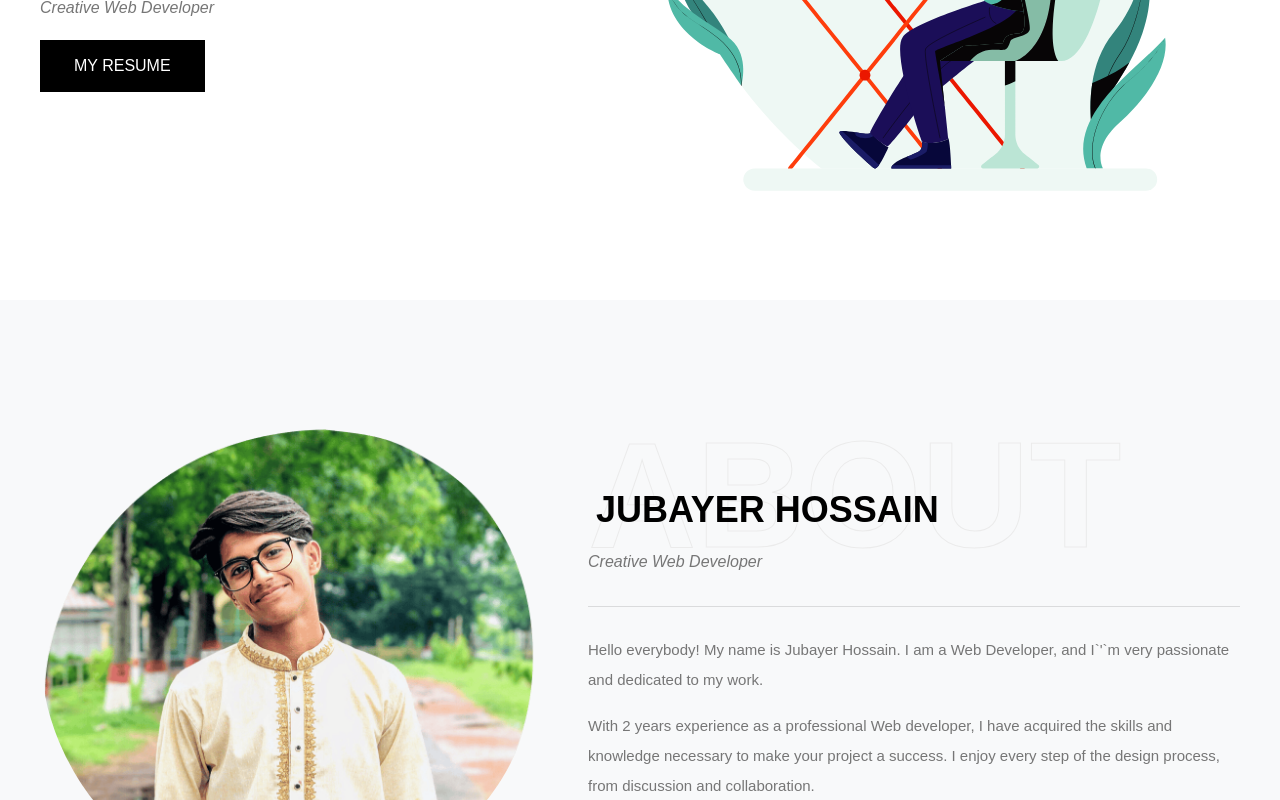
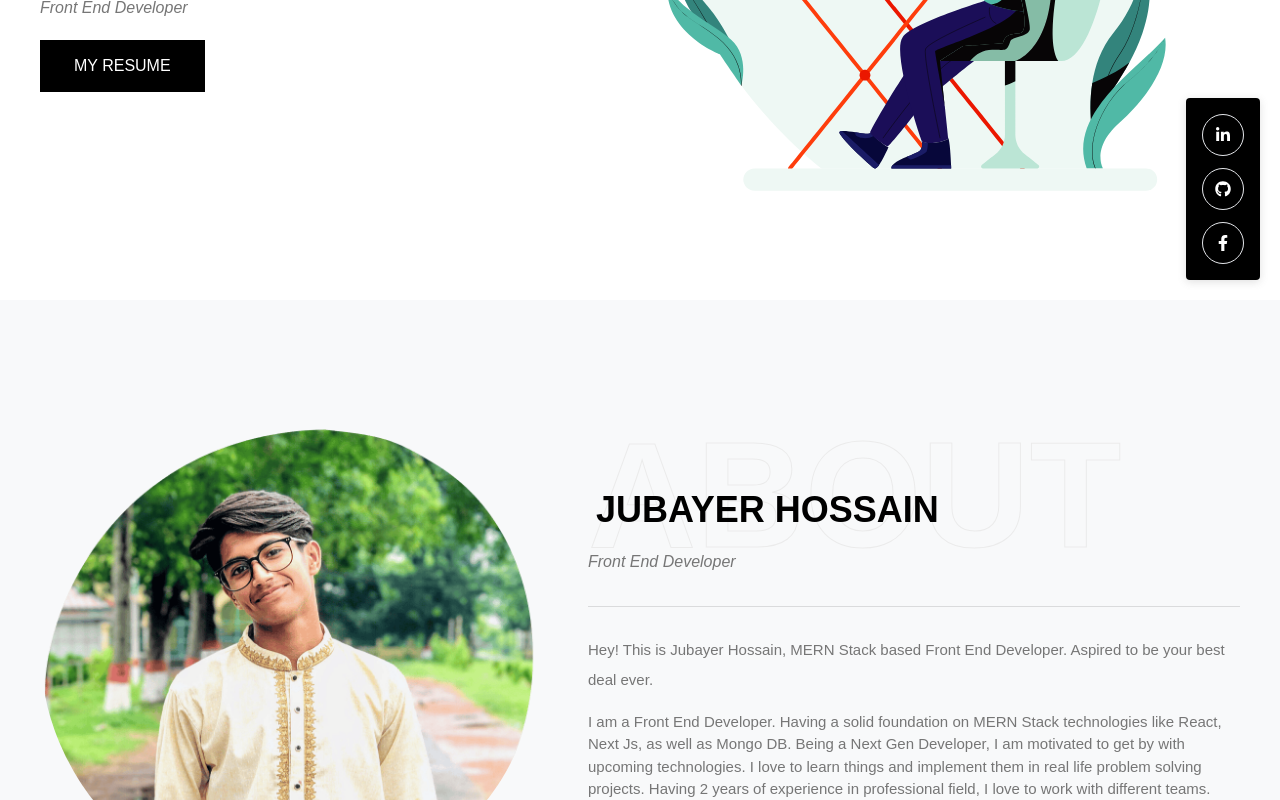
Before and after one commit to jubayerCodes/jubayerHossain, a React (Vite) app: page / in a window 1280 px wide. Shown: the part 500-1300 px from the top of the page. Built offline with nearby package versions, Linux system fonts and the light colour scheme.

Commit message:
added fixed social icons

```diff
--- /dev/null
+++ b/src/components/SocialLinks/SocialLinks.css
@@ -0,0 +1,3 @@
+.links-container{
+    box-shadow: rgba(99, 99, 99, 0.2) 0px 2px 8px 0px;
+}
--- /dev/null
+++ b/src/components/SocialLinks/SocialLinks.jsx
@@ -0,0 +1,28 @@
+
+import { FaFacebookF, FaGithub, FaLinkedinIn } from 'react-icons/fa';
+import { Link } from 'react-router-dom';
+import './SocialLinks.css'
+
+const SocialLinks = () => {
+    return (
+        <div className='links-container z-50 p-4 rounded bg-black fixed bottom-5 right-5 flex flex-col justify-start items-center gap-3'>
+            <Link target='_blank' to={'https://www.linkedin.com/in/jubayer-hossain-6b866723b/'}>
+                <button className='text-base text-white border  rounded-full p-3 hover:bg-white hover:text-black duration-200'>
+                    <FaLinkedinIn />
+                </button>
+            </Link>
+            <Link target='_blank' to={'https://github.com/jubayerCodes'}>
+                <button className='text-base text-white border rounded-full p-3 hover:bg-white hover:text-black duration-200'>
+                    <FaGithub />
+                </button>
+            </Link>
+            <Link target='_blank' to={'https://www.facebook.com/jhs.saif/'}>
+                <button className='text-base text-white border rounded-full p-3 hover:bg-white hover:text-black duration-200'>
+                    <FaFacebookF />
+                </button>
+            </Link>
+        </div>
+    );
+};
+
+export default SocialLinks;
--- a/src/layouts/MainLayout.jsx
+++ b/src/layouts/MainLayout.jsx
@@ -1,12 +1,13 @@
-import React from 'react';
 import Header from '../pages/shared/Header/Header';
 import Footer from '../pages/shared/Footer/Footer';
 import { Outlet } from 'react-router-dom';
+import SocialLinks from '../components/SocialLinks/SocialLinks';
 
 const MainLayout = () => {
     return (
         <>
             <Header />
+            <SocialLinks />
             <Outlet />
             <Footer />
         </>
--- a/src/pages/Home/AboutSection/AboutSection.jsx
+++ b/src/pages/Home/AboutSection/AboutSection.jsx
@@ -4,6 +4,8 @@ import myPic from '../../../assets/images/DP.png'
 import { Divider } from '@mui/material';
 import SectionTitle from '../../../components/SectionTitle/SectionTitle';
 import AnchorLink from 'react-anchor-link-smooth-scroll';
+import { Link } from 'react-router-dom';
+import { FaFacebookF, FaGithub, FaLinkedinIn } from 'react-icons/fa';
 
 const AboutSection = () => {
     return (
@@ -14,18 +16,37 @@ const AboutSection = () => {
                 </div>
                 <div className='w-full md:w-7/12 md:pl-12'>
                     <SectionTitle bgTitle={'about'} title={'jubayer hossain'} />
-                    <p className='text-[var(--text-color)] mt-5 italic'>Creative Web Developer</p>
+                    <p className='text-[var(--text-color)] mt-5 italic'>Front End Developer</p>
                     <Divider className='pt-8' />
                     <div className='pt-7'>
                         <p className='section-desc mb-4'>
-                            Hello everybody! My name is Jubayer Hossain. I am a Web Developer, and I`&apos;`m very passionate and dedicated to my work.
+                            Hey! This is Jubayer Hossain, MERN Stack based Front End Developer. Aspired to be your best deal ever.
                         </p>
-                        <p className="section-desc">
-                            With 2 years experience as a professional Web developer, I have acquired the skills and knowledge necessary to make your project a success. I enjoy every step of the design process, from discussion and collaboration.
+                        <p className="text-[var(--text-color)] text-[15px]">
+                            I am a Front End Developer. Having a solid foundation on MERN Stack technologies like React, Next Js, as well as Mongo DB. Being a Next Gen Developer, I am motivated to get by with upcoming technologies. I love to learn things and implement them in real life problem solving projects. Having 2 years of experience in professional field, I love to work with different teams.
                         </p>
-                        <AnchorLink href='#portfolioSection'>
-                            <button className="my-btn mt-5">My works</button>
-                        </AnchorLink>
+                        <div className='flex flex-col-reverse sm:flex-row justify-start gap-5 items-stretch mt-5'>
+                            <AnchorLink href='#portfolioSection'>
+                                <button className="my-btn">My works</button>
+                            </AnchorLink>
+                            {/* <div className='flex justify-start items-center gap-3'>
+                                <Link target='_blank' to={'https://www.linkedin.com/in/jubayer-hossain-6b866723b/'}>
+                                    <button className='text-base text-black border border-black  rounded-full p-3 hover:bg-black hover:text-white duration-200'>
+                                        <FaLinkedinIn />
+                                    </button>
+                                </Link>
+                                <Link target='_blank' to={'https://github.com/jubayerCodes'}>
+                                    <button className='text-base text-black border border-black rounded-full p-3 hover:bg-black hover:text-white duration-200'>
+                                        <FaGithub />
+                                    </button>
+                                </Link>
+                                <Link target='_blank' to={'https://www.facebook.com/jhs.saif/'}>
+                                    <button className='text-base text-black border border-black rounded-full p-3 hover:bg-black hover:text-white duration-200'>
+                                        <FaFacebookF />
+                                    </button>
+                                </Link>
+                            </div> */}
+                        </div>
                     </div>
                 </div>
             </div>
--- a/src/pages/Home/Hero/Hero.jsx
+++ b/src/pages/Home/Hero/Hero.jsx
@@ -4,7 +4,6 @@
 import Lottie from "react-lottie";
 import animationData from "../../../lotties/8306-programming-animation"
 import resumePdf from "/Jubayer_Hossain_MERN_Stack_Developer.pdf"
-import { useEffect, useState } from "react";
 
 const Hero = () => {
 
@@ -22,7 +21,7 @@ const Hero = () => {
             <div className="my-container py-72 flex flex-col-reverse md:flex-row justify-between items-stretch md:items-center gap-12 lg:gap-0">
                 <div className='text-center xl:text-start'>
                     <h1 className='text-5xl md:text-7xl lg:text-8xl xl:text-9xl uppercase font-bold'><span className='text-transparent my-stroke'>Jubayer</span> <br /> Hossain</h1>
-                    <p className='sub-heading'>Creative Web Developer</p>
+                    <p className='sub-heading md:text-start'>Front End Developer</p>
                     <a href={resumePdf} download={"Jubayer_Hossain_Resume"}>
                         <button className="my-btn mt-5">my Resume</button>
                     </a>
--- a/src/pages/shared/ContactSection/ContactSection.jsx
+++ b/src/pages/shared/ContactSection/ContactSection.jsx
@@ -35,11 +35,11 @@ const ContactSection = () => {
     return (
         <section className='section' id='contactSection'>
             <div className="my-container">
-                <SectionTitle bgTitle={'contact'} title={'get in touch'} />
+                <SectionTitle bgTitle={'contact'} title={'book an appointment'} />
                 <div className='flex flex-col md:flex-row justify-between items-end gap-10'>
                     <div className='flex-1 w-full'>
                         <p className='section-desc mt-12 xl:mt-20 mb-12'>
-                            Please fill out the form on this section to contact with me. Or call between 9:00 a.m. and 10:00 p.m. ET, Saturday through Thursday
+                            Please fill out the form on this section to book an appointment. Or call between 9:00 a.m. and 10:00 p.m. <b><u>Bangladesh Standard Time</u></b> - Sunday through Thursday
                         </p>
                         <form onSubmit={sendEmail} className='flex flex-col justify-between'>
                             <input required className='mb-5 lg:mb-8 border w-full p-3 text-sm font-semibold' type="text" name="from_name" id="name-input" placeholder='Your Name' />
```
